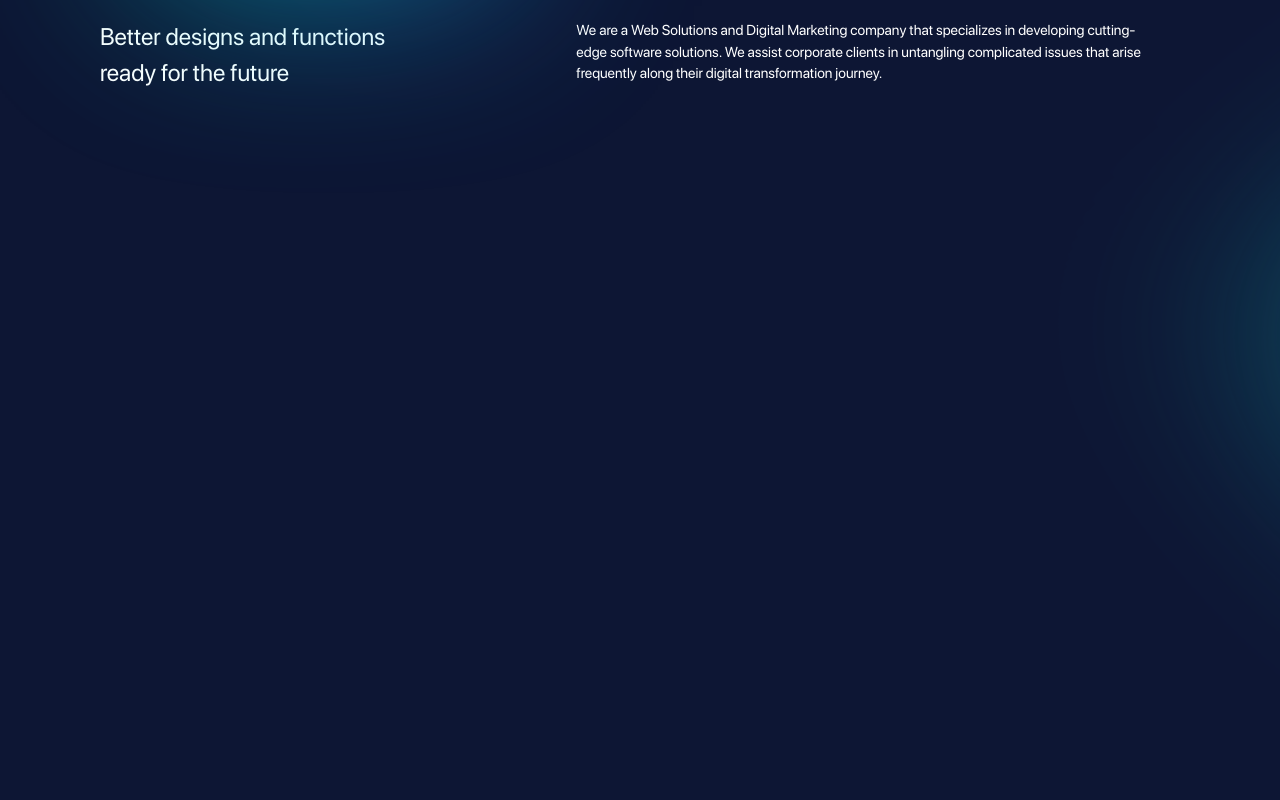
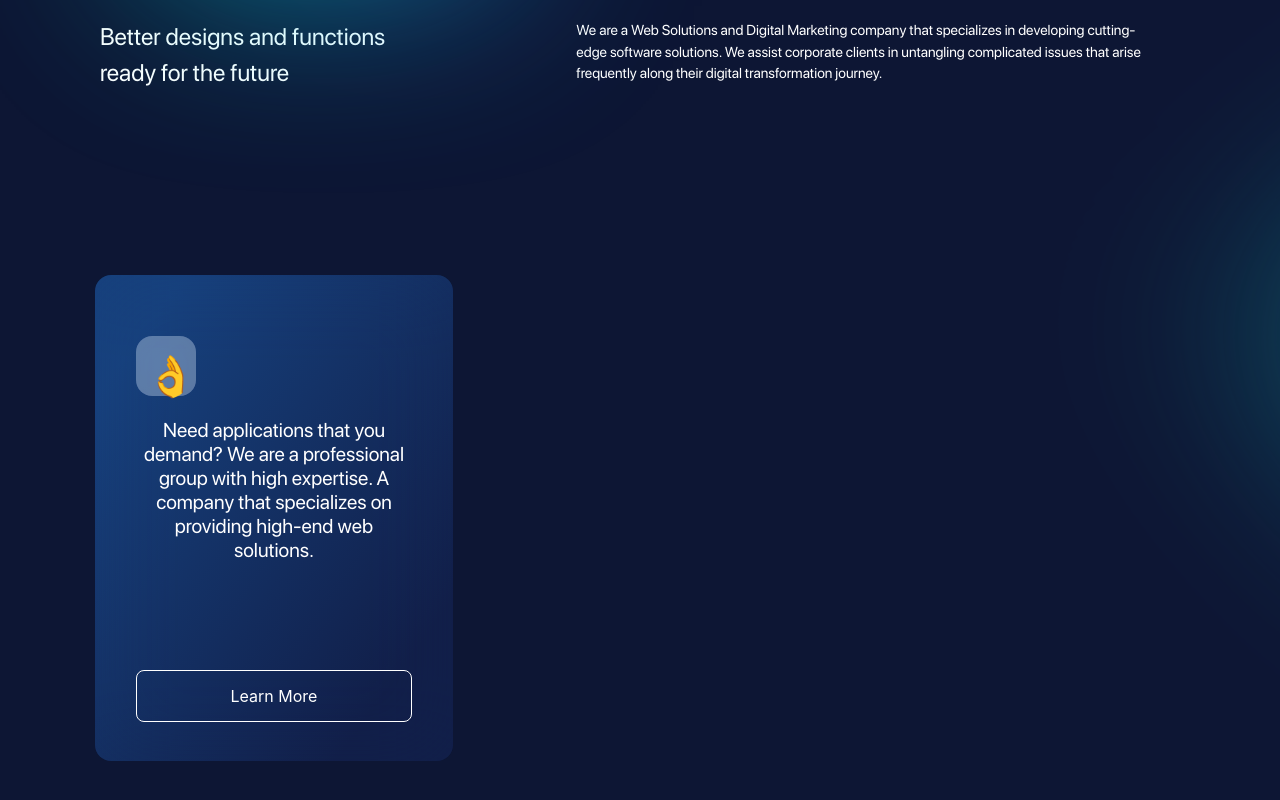
Before and after one commit to exequielarroyo/crithm-frontend, a React (Create React App) app: page / in a window 1280 px wide. Shown: the part 532-1332 px from the top of the page. Before the commit the page ends 1113 px from the top, so only its background shows below. Built offline with nearby package versions, Linux system fonts and the light colour scheme.

Commit message:
fix card

```diff
--- a/src/components/Card.js
+++ b/src/components/Card.js
@@ -1,9 +1,15 @@
 import React from 'react';
 
-const Card = ({children}) => {
-  return <div className='Learnmore'>
-   {children}
-  </div>;
+const Card = ({ content, button, img }) => {
+  return (
+    <div className='Learnmore'>
+      <div>
+        <div className='img'>{img}</div>
+        <p className='content'>{content}</p>
+        <div className='button'>{button}</div>
+      </div>
+    </div>
+  );
 };
 
 export default Card;
--- a/src/pages/Default.js
+++ b/src/pages/Default.js
@@ -1,23 +1,17 @@
-import React from "react";
-import Card from "../components/Card";
-import Button from "../components/Button";
+import React from 'react';
+import Card from '../components/Card';
 
 const Default = () => {
   return (
-    <div>
-      <Card className="lm1">
-        <div>
-        <div className="img"> 👌</div>
+    <>
+      <Card
+        content={
+          'Need applications that you demand? We are a professional group with high expertise. A company that specializes on providing high-end web solutions.'
+        }
+        button={'Learn More'}
+        img={'👌'}></Card>
 
-        <p className="content">Need applications that you demand? We are a professional group with high expertise. A company that specializes on providing high-end web solutions.</p>
-        <Button>Learn More</Button>
-        </div>
-
-      </Card>
-      <Card className="lm2">Login</Card>
-      <Card className="lm3">Login</Card>
-      <div className="ellipse"></div>
-    </div>
+    </>
   );
 };
 
--- a/src/pages/Home.js
+++ b/src/pages/Home.js
@@ -1,4 +1,5 @@
 import React from 'react';
+import Card from '../components/Card';
 
 const Home = () => {
   return (
@@ -26,6 +27,13 @@ const Home = () => {
             untangling complicated issues that arise frequently along their digital transformation journey.
           </div>
         </div>
+
+        <Card
+        content={
+          'Need applications that you demand? We are a professional group with high expertise. A company that specializes on providing high-end web solutions.'
+        }
+        button={'Learn More'}
+        img={'👌'}></Card>
       </section>
     </div>
   );
```
